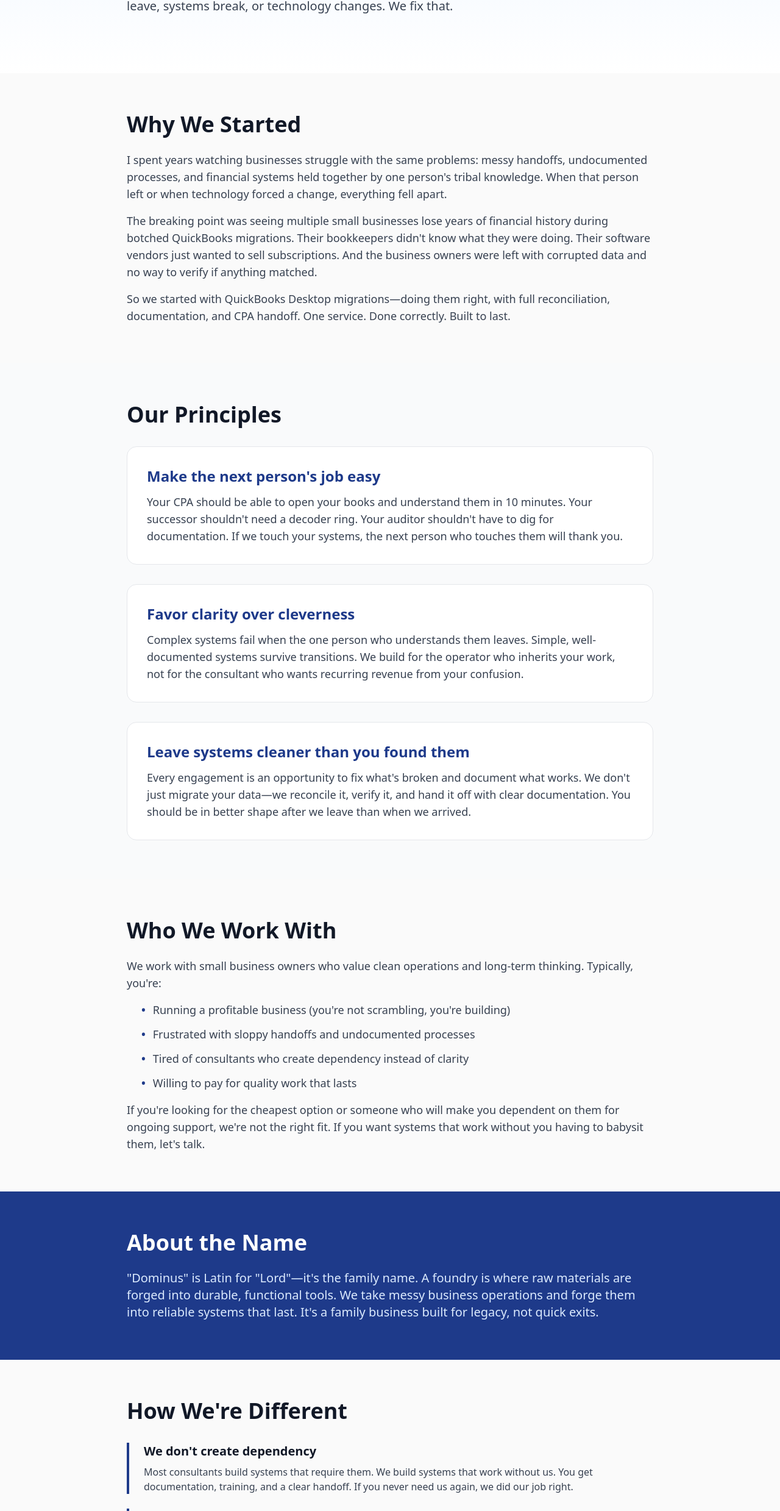
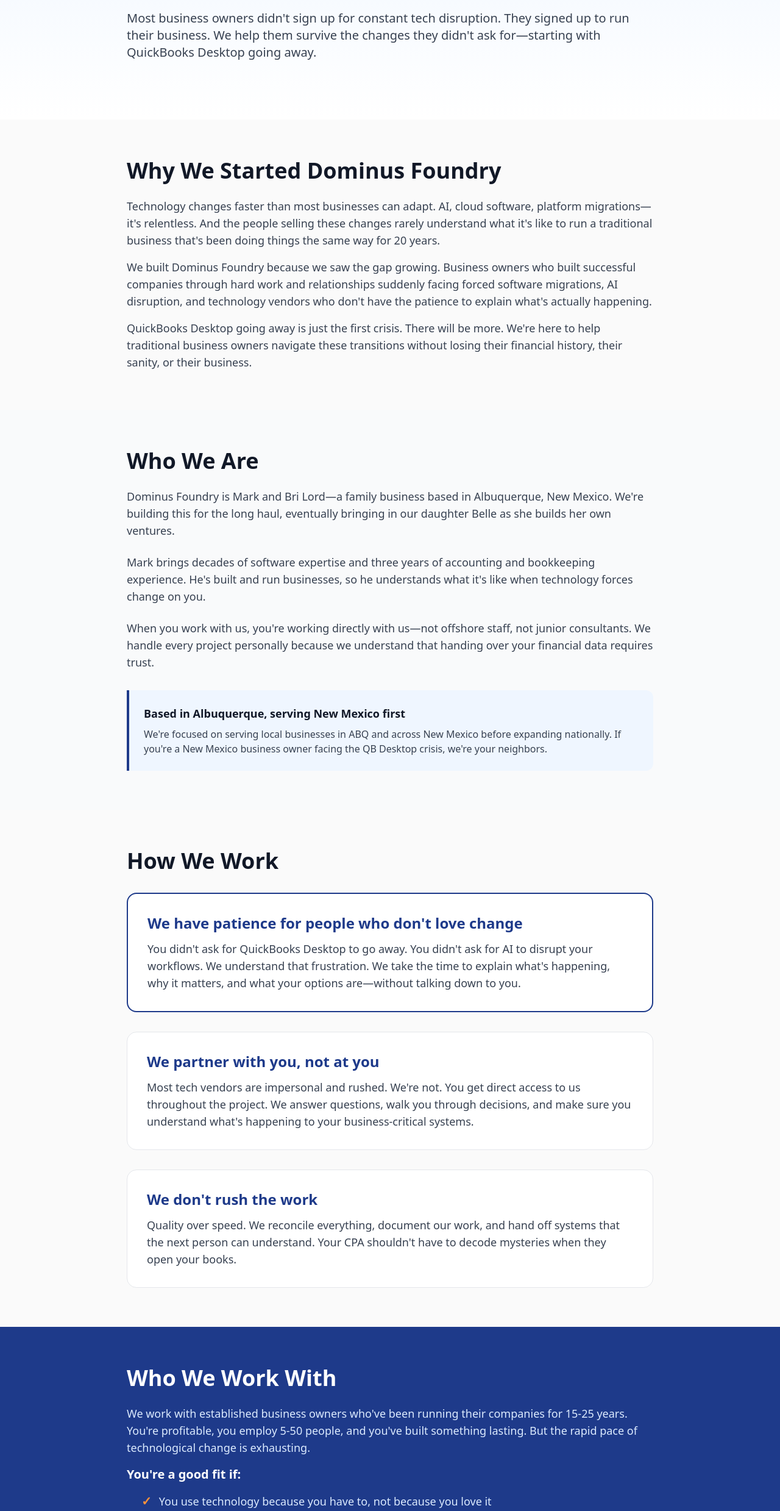
Before and after one commit to markl2305/dominusfoundry, a Next.js app: page /about in a window 1280 px wide. Shown: the part 265-2743 px from the top of the page at 61% size. Built offline with nearby package versions, Linux system fonts and the light colour scheme; no server answers.

Commit message:
Revise About page content and section titles
Updated the About page content to reflect a new focus on helping traditional businesses navigate technological changes, including a revised description and section titles.

```diff
--- a/app/about/page.js
+++ b/app/about/page.js
@@ -1,6 +1,6 @@
 export const metadata = {
   title: 'About — Dominus Foundry',
-  description: 'Family-owned. Systems-focused. Built for businesses that value clean operations and long-term thinking.'
+  description: 'We help traditional businesses survive technological change. Based in Albuquerque, built for the long haul.'
 };
 
 export default function About() {
@@ -10,146 +10,176 @@ export default function About() {
       <section className="bg-gradient-to-b from-blue-50 to-white py-16 md:py-24">
         <div className="mx-auto max-w-4xl px-4">
           <h1 className="text-4xl md:text-5xl font-extrabold tracking-tight text-gray-900">
-            We Build Systems That Last
+            We Build Bridges Through Technological Change
           </h1>
           <p className="mt-6 text-xl text-gray-700">
-            Dominus Foundry exists because too many businesses lose critical knowledge when people leave,
-            systems break, or technology changes. We fix that.
+            Most business owners didn't sign up for constant tech disruption. They signed up to run their business.
+            We help them survive the changes they didn't ask for—starting with QuickBooks Desktop going away.
           </p>
         </div>
       </section>
 
       {/* Why We Exist */}
       <section className="mx-auto max-w-4xl px-4 py-12 md:py-16">
-        <h2 className="text-3xl md:text-4xl font-bold text-gray-900">Why We Started</h2>
+        <h2 className="text-3xl md:text-4xl font-bold text-gray-900">Why We Started Dominus Foundry</h2>
         <div className="mt-6 space-y-4 text-lg text-gray-700">
           <p>
-            I spent years watching businesses struggle with the same problems: messy handoffs,
-            undocumented processes, and financial systems held together by one person's tribal knowledge.
-            When that person left or when technology forced a change, everything fell apart.
+            Technology changes faster than most businesses can adapt. AI, cloud software, platform migrations—it's
+            relentless. And the people selling these changes rarely understand what it's like to run a traditional
+            business that's been doing things the same way for 20 years.
           </p>
           <p>
-            The breaking point was seeing multiple small businesses lose years of financial history during
-            botched QuickBooks migrations. Their bookkeepers didn't know what they were doing. Their software
-            vendors just wanted to sell subscriptions. And the business owners were left with corrupted data
-            and no way to verify if anything matched.
+            We built Dominus Foundry because we saw the gap growing. Business owners who built successful companies
+            through hard work and relationships suddenly facing forced software migrations, AI disruption, and
+            technology vendors who don't have the patience to explain what's actually happening.
           </p>
           <p>
-            So we started with QuickBooks Desktop migrations—doing them right, with full reconciliation,
-            documentation, and CPA handoff. One service. Done correctly. Built to last.
+            QuickBooks Desktop going away is just the first crisis. There will be more. We're here to help traditional
+            business owners navigate these transitions without losing their financial history, their sanity, or their business.
           </p>
         </div>
       </section>
 
-      {/* Our Principles */}
+      {/* Who We Are */}
       <section className="bg-gray-50 py-12 md:py-16">
         <div className="mx-auto max-w-4xl px-4">
-          <h2 className="text-3xl md:text-4xl font-bold text-gray-900 mb-8">Our Principles</h2>
+          <h2 className="text-3xl md:text-4xl font-bold text-gray-900 mb-6">Who We Are</h2>
+
+          <div className="space-y-6 text-lg text-gray-700">
+            <p>
+              Dominus Foundry is Mark and Bri Lord—a family business based in Albuquerque, New Mexico.
+              We're building this for the long haul, eventually bringing in our daughter Belle as she
+              builds her own ventures.
+            </p>
+            <p>
+              Mark brings decades of software expertise and three years of accounting and bookkeeping experience.
+              He's built and run businesses, so he understands what it's like when technology forces change on you.
+            </p>
+            <p>
+              When you work with us, you're working directly with us—not offshore staff, not junior consultants.
+              We handle every project personally because we understand that handing over your financial data requires trust.
+            </p>
+          </div>
+
+          <div className="mt-8 p-6 bg-blue-50 border-l-4 border-blue-900 rounded-r-xl">
+            <p className="text-lg font-semibold text-gray-900">Based in Albuquerque, serving New Mexico first</p>
+            <p className="mt-2 text-gray-700">
+              We're focused on serving local businesses in ABQ and across New Mexico before expanding nationally.
+              If you're a New Mexico business owner facing the QB Desktop crisis, we're your neighbors.
+            </p>
+          </div>
+        </div>
+      </section>
+
+      {/* Our Principles */}
+      <section className="mx-auto max-w-4xl px-4 py-12 md:py-16">
+        <h2 className="text-3xl md:text-4xl font-bold text-gray-900 mb-8">How We Work</h2>
 
         <div className="space-y-8">
-            <div className="bg-white rounded-2xl border border-gray-200 p-6 md:p-8">
-              <h3 className="text-2xl font-bold text-blue-900">Make the next person's job easy</h3>
+          <div className="bg-white rounded-2xl border-2 border-blue-900 p-6 md:p-8">
+            <h3 className="text-2xl font-bold text-blue-900">We have patience for people who don't love change</h3>
             <p className="mt-3 text-lg text-gray-700">
-                Your CPA should be able to open your books and understand them in 10 minutes.
-                Your successor shouldn't need a decoder ring. Your auditor shouldn't have to dig for documentation.
-                If we touch your systems, the next person who touches them will thank you.
+              You didn't ask for QuickBooks Desktop to go away. You didn't ask for AI to disrupt your workflows.
+              We understand that frustration. We take the time to explain what's happening, why it matters, and
+              what your options are—without talking down to you.
             </p>
           </div>
 
           <div className="bg-white rounded-2xl border border-gray-200 p-6 md:p-8">
-              <h3 className="text-2xl font-bold text-blue-900">Favor clarity over cleverness</h3>
+            <h3 className="text-2xl font-bold text-blue-900">We partner with you, not at you</h3>
             <p className="mt-3 text-lg text-gray-700">
-                Complex systems fail when the one person who understands them leaves. Simple, well-documented
-                systems survive transitions. We build for the operator who inherits your work, not for the
-                consultant who wants recurring revenue from your confusion.
+              Most tech vendors are impersonal and rushed. We're not. You get direct access to us throughout
+              the project. We answer questions, walk you through decisions, and make sure you understand what's
+              happening to your business-critical systems.
             </p>
           </div>
 
           <div className="bg-white rounded-2xl border border-gray-200 p-6 md:p-8">
-              <h3 className="text-2xl font-bold text-blue-900">Leave systems cleaner than you found them</h3>
+            <h3 className="text-2xl font-bold text-blue-900">We don't rush the work</h3>
             <p className="mt-3 text-lg text-gray-700">
-                Every engagement is an opportunity to fix what's broken and document what works.
-                We don't just migrate your data—we reconcile it, verify it, and hand it off with clear
-                documentation. You should be in better shape after we leave than when we arrived.
+              Quality over speed. We reconcile everything, document our work, and hand off systems that the
+              next person can understand. Your CPA shouldn't have to decode mysteries when they open your books.
             </p>
-            </div>
           </div>
         </div>
       </section>
 
       {/* Who We Serve */}
-      <section className="mx-auto max-w-4xl px-4 py-12 md:py-16">
-        <h2 className="text-3xl md:text-4xl font-bold text-gray-900">Who We Work With</h2>
-        <div className="mt-6 text-lg text-gray-700 space-y-4">
+      <section className="bg-blue-900 text-white py-12 md:py-16">
+        <div className="mx-auto max-w-4xl px-4">
+          <h2 className="text-3xl md:text-4xl font-bold mb-6">Who We Work With</h2>
+          <div className="text-lg text-blue-100 space-y-4">
             <p>
-            We work with small business owners who value clean operations and long-term thinking.
-            Typically, you're:
+              We work with established business owners who've been running their companies for 15-25 years.
+              You're profitable, you employ 5-50 people, and you've built something lasting. But the rapid pace
+              of technological change is exhausting.
             </p>
-          <ul className="space-y-3 ml-6">
+            <p className="font-semibold text-white text-xl mt-6">You're a good fit if:</p>
+            <ul className="space-y-3 ml-6 mt-4">
               <li className="flex gap-3">
-              <span className="text-blue-900 font-bold">•</span>
-              <span>Running a profitable business (you're not scrambling, you're building)</span>
+                <span className="text-orange-400 font-bold text-xl">✓</span>
+                <span>You use technology because you have to, not because you love it</span>
               </li>
               <li className="flex gap-3">
-              <span className="text-blue-900 font-bold">•</span>
-              <span>Frustrated with sloppy handoffs and undocumented processes</span>
+                <span className="text-orange-400 font-bold text-xl">✓</span>
+                <span>Change frustrates you, but you're willing to adapt when necessary</span>
               </li>
               <li className="flex gap-3">
-              <span className="text-blue-900 font-bold">•</span>
-              <span>Tired of consultants who create dependency instead of clarity</span>
+                <span className="text-orange-400 font-bold text-xl">✓</span>
+                <span>You value quality work and personal service over the cheapest option</span>
               </li>
               <li className="flex gap-3">
-              <span className="text-blue-900 font-bold">•</span>
-              <span>Willing to pay for quality work that lasts</span>
+                <span className="text-orange-400 font-bold text-xl">✓</span>
+                <span>You've built something you're proud of and want to protect it</span>
               </li>
             </ul>
-          <p className="mt-6">
-            If you're looking for the cheapest option or someone who will make you dependent on them
-            for ongoing support, we're not the right fit. If you want systems that work without you
-            having to babysit them, let's talk.
+            <p className="mt-6 text-blue-100">
+              If you're extremely price-sensitive or completely unwilling to adapt to necessary changes,
+              we're probably not the right fit. But if you want a partner who understands your frustration
+              and will guide you through unavoidable transitions with patience and care, let's talk.
+            </p>
+          </div>
+        </div>
+      </section>
+
+      {/* The Name */}
+      <section className="mx-auto max-w-4xl px-4 py-12 md:py-16">
+        <h2 className="text-3xl md:text-4xl font-bold text-gray-900 mb-6">About the Name</h2>
+        <div className="text-lg text-gray-700 space-y-4">
+          <p>
+            "Dominus" is Latin for "Lord"—our family name. A foundry is where raw materials are forged into
+            durable, functional tools that last for generations.
+          </p>
+          <p>
+            We chose the name because we're building this for legacy. The Foundry is where the Lord family's
+            ideas take form and come to life. We're not looking for quick exits or venture capital. We're building
+            businesses that will serve people for decades, potentially with our daughter Belle joining as she
+            builds her own ventures.
+          </p>
+          <p className="font-semibold text-gray-900">
+            Technology changes rapidly, but good businesses are built to last. That's what we're forging here.
           </p>
         </div>
       </section>
 
-      {/* The Name */}
-      <section className="bg-blue-900 text-white py-12 md:py-16">
+      {/* Our Services Path */}
+      <section className="bg-gray-50 py-12 md:py-16">
         <div className="mx-auto max-w-4xl px-4">
-          <h2 className="text-3xl md:text-4xl font-bold mb-6">About the Name</h2>
-          <p className="text-xl text-blue-100">
-            "Dominus" is Latin for "Lord"—it's the family name. A foundry is where raw materials
-            are forged into durable, functional tools. We take messy business operations and forge
-            them into reliable systems that last. It's a family business built for legacy, not quick exits.
+          <h2 className="text-3xl md:text-4xl font-bold text-gray-900 mb-6">Our Service Philosophy</h2>
+          <div className="text-lg text-gray-700 space-y-4">
+            <p>
+              We're building Dominus Foundry one service at a time, starting with immediate crises and expanding
+              to help businesses navigate the broader technology landscape.
             </p>
-        </div>
-      </section>
-
-      {/* How We're Different */}
-      <section className="mx-auto max-w-4xl px-4 py-12 md:py-16">
-        <h2 className="text-3xl md:text-4xl font-bold text-gray-900">How We're Different</h2>
-
-        <div className="mt-8 space-y-6">
-          <div className="border-l-4 border-blue-900 pl-6">
-            <h3 className="text-xl font-bold text-gray-900">We don't create dependency</h3>
-            <p className="mt-2 text-gray-700">
-              Most consultants build systems that require them. We build systems that work without us.
-              You get documentation, training, and a clear handoff. If you never need us again, we did our job right.
+            <p>
+              Right now, that's QuickBooks Desktop migrations—because it's urgent, it fits our values, and most
+              providers do it poorly. The revenue from QB migrations will fund AI automation services to help
+              traditional businesses stay competitive. Then technology roadmapping to help you see what's coming.
+              And eventually exit planning support for owners thinking about succession or sale.
             </p>
-          </div>
-
-          <div className="border-l-4 border-blue-900 pl-6">
-            <h3 className="text-xl font-bold text-gray-900">We don't sell subscriptions</h3>
-            <p className="mt-2 text-gray-700">
-              Fixed-price projects. You know what you're paying upfront. No recurring fees, no vendor lock-in,
-              no surprise invoices. We deliver, you pay, you're done.
-            </p>
-          </div>
-
-          <div className="border-l-4 border-blue-900 pl-6">
-            <h3 className="text-xl font-bold text-gray-900">We don't rush to scale</h3>
-            <p className="mt-2 text-gray-700">
-              We're adding services slowly and deliberately. QuickBooks migrations first because they're
-              critical and often done poorly. More services will come, but only when we can deliver them
-              at the same standard.
+            <p className="font-semibold text-gray-900">
+              Each service builds on the last. Each one helps traditional businesses survive change with their
+              dignity and their data intact.
             </p>
           </div>
         </div>
@@ -158,9 +188,10 @@ export default function About() {
       {/* CTA */}
       <section className="mx-auto max-w-4xl px-4 py-12 md:py-16">
         <div className="rounded-2xl border-2 border-blue-900 bg-gradient-to-br from-blue-50 to-white p-8 md:p-10 text-center">
-          <h2 className="text-3xl font-bold text-gray-900">Ready to Work Together?</h2>
+          <h2 className="text-3xl font-bold text-gray-900">Let's Work Together</h2>
           <p className="mt-4 text-lg text-gray-700">
-            If you need a QuickBooks Desktop migration done right, start here.
+            If you're facing the QuickBooks Desktop crisis and need someone who will take the time to do it right,
+            start here.
           </p>
           <a
             href="/qb-migration"
@@ -169,7 +200,10 @@ export default function About() {
             Get Your Migration Quote
           </a>
           <p className="mt-6 text-sm text-gray-600">
-            Questions about other services? Email <a href="mailto:hello@dominusfoundry.com" className="underline font-semibold">hello@dominusfoundry.com</a>
+            Based in Albuquerque, New Mexico • Serving NM businesses first
+          </p>
+          <p className="mt-2 text-sm text-gray-600">
+            Questions? Email <a href="mailto:hello@dominusfoundry.com" className="underline font-semibold text-blue-900">hello@dominusfoundry.com</a>
           </p>
         </div>
       </section>
```
Lines whose indentation alone changed are shown as unchanged.
